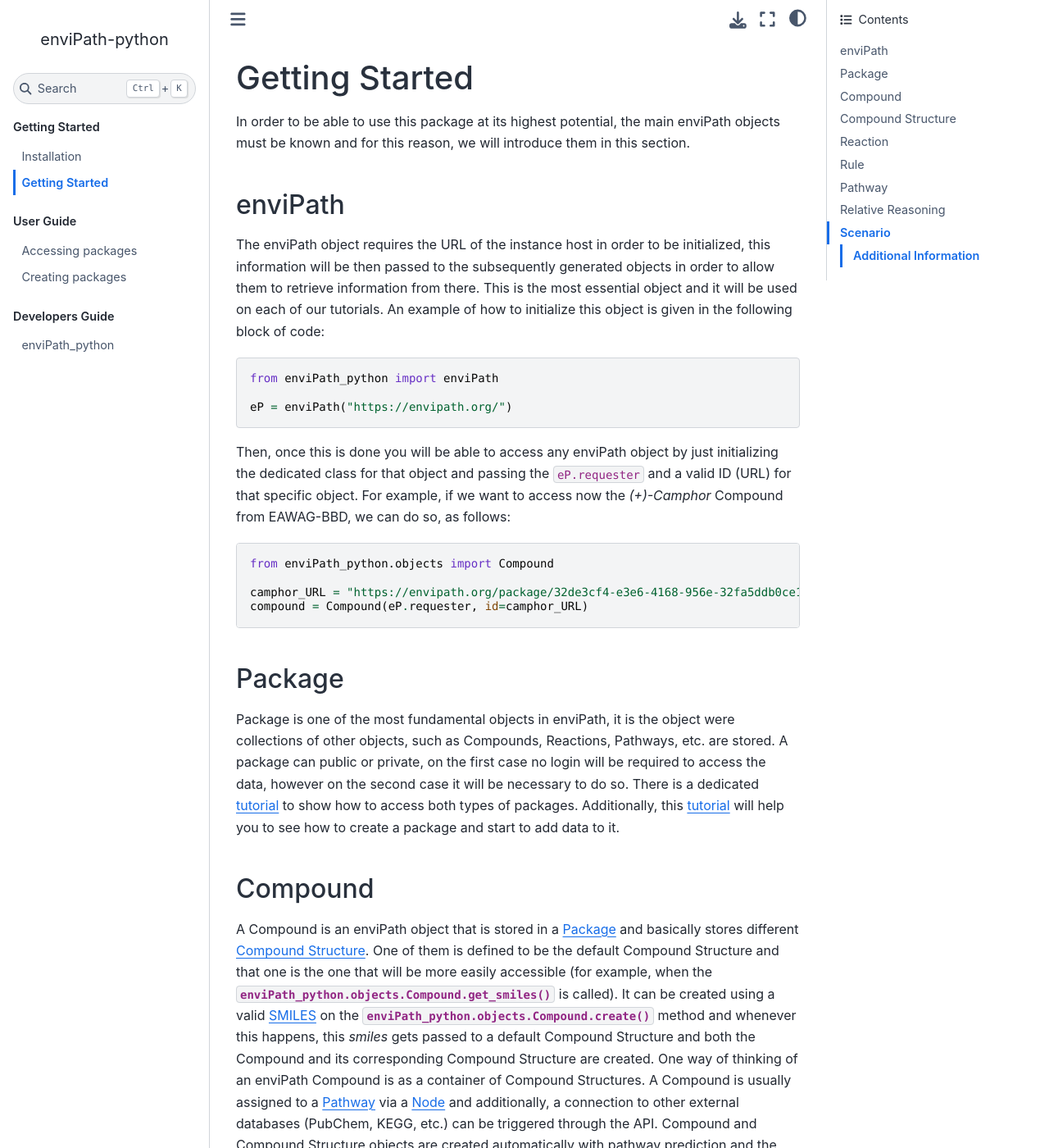
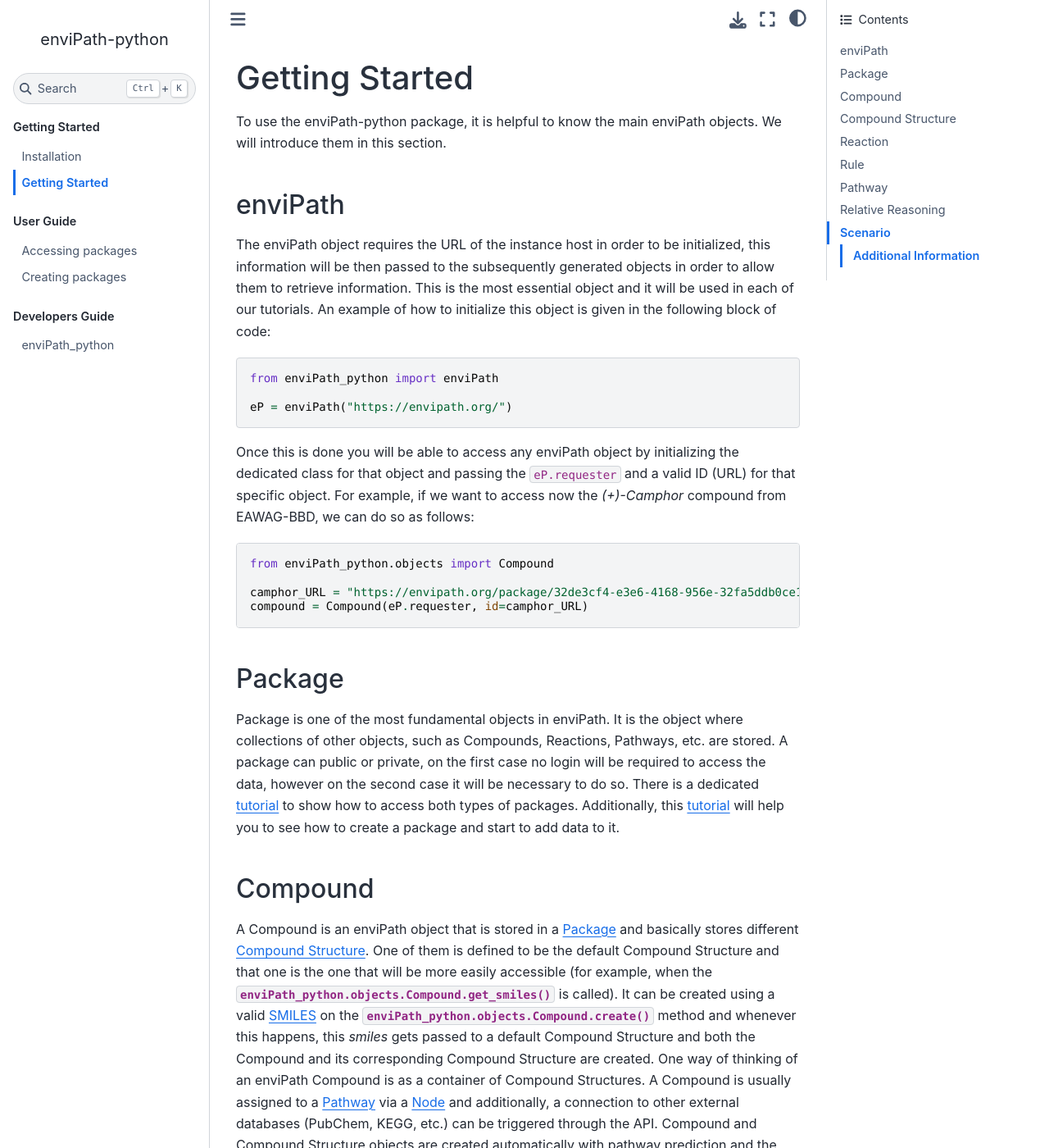
Before and after one commit to enviPath/enviPath-python, a Sphinx documentation site: the page built from docs/source/getting_started.rst, in a window 1280 px wide and 1400 px high. Shown: the whole window at 82% size. Built offline with Sphinx 7.4.7 and the Sphinx Book theme 1.1.4, drawn with Linux system fonts in a browser that asks for light colours; pages that are not in the unit, such as notebooks, are missing from menus; comment, search, counter and statistics services are not loaded.

Commit message:
Added docs corrections

```diff
--- a/docs/source/getting_started.rst
+++ b/docs/source/getting_started.rst
@@ -1,15 +1,15 @@
 Getting Started
 ===============
 
-In order to be able to use this package at its highest potential, the main enviPath objects must be known and for this
-reason, we will introduce them in this section.
+To use the enviPath-python package, it is helpful to know the main enviPath objects. We will introduce them in this
+section.
 
 enviPath
 --------
 
 The enviPath object requires the URL of the instance host in order to be initialized, this information will be then
-passed to the subsequently generated objects in order to allow them to retrieve information from there. This is the
-most essential object and it will be used on each of our tutorials. An example of how to initialize this object
+passed to the subsequently generated objects in order to allow them to retrieve information. This is the
+most essential object and it will be used in each of our tutorials. An example of how to initialize this object
 is given in the following block of code:
 
 .. code-block:: python
@@ -18,9 +18,9 @@
 
     eP = enviPath("https://envipath.org/")
 
-Then, once this is done you will be able to access any enviPath object by just initializing the dedicated class for that
+Once this is done you will be able to access any enviPath object by initializing the dedicated class for that
 object and passing the ``eP.requester`` and a valid ID (URL) for that specific object. For example, if we want to access
-now the `(+)-Camphor` Compound from EAWAG-BBD, we can do so, as follows:
+now the `(+)-Camphor` compound from EAWAG-BBD, we can do so as follows:
 
 .. code-block:: python
 
@@ -34,7 +34,7 @@
 Package
 -------
 
-Package is one of the most fundamental objects in enviPath, it is the object were collections of other objects, such as
+Package is one of the most fundamental objects in enviPath. It is the object where collections of other objects, such as
 Compounds, Reactions, Pathways, etc. are stored. A package can public or private, on the first case no login will be
 required to access the data, however on the second case it will be necessary to do so. There is a dedicated
 :ref:`tutorial<accessing_packages>` to show how to access both types of packages. Additionally, this
--- a/docs/source/installation.rst
+++ b/docs/source/installation.rst
@@ -9,7 +9,7 @@
     pip install enviPath-python
 
 For developers, enviPath-python is available as an open repository on
-`GitHub <https://github.com/enviPath/enviPath-python>`_, one can therefore ``git clone`` the repository as follows:
+`GitHub <https://github.com/enviPath/enviPath-python>`_, users can ``git clone`` the repository as follows:
 
 .. code-block:: bash
 
```
Also changed, not shown: docs/source/index.rst (+6 -6 lines).
